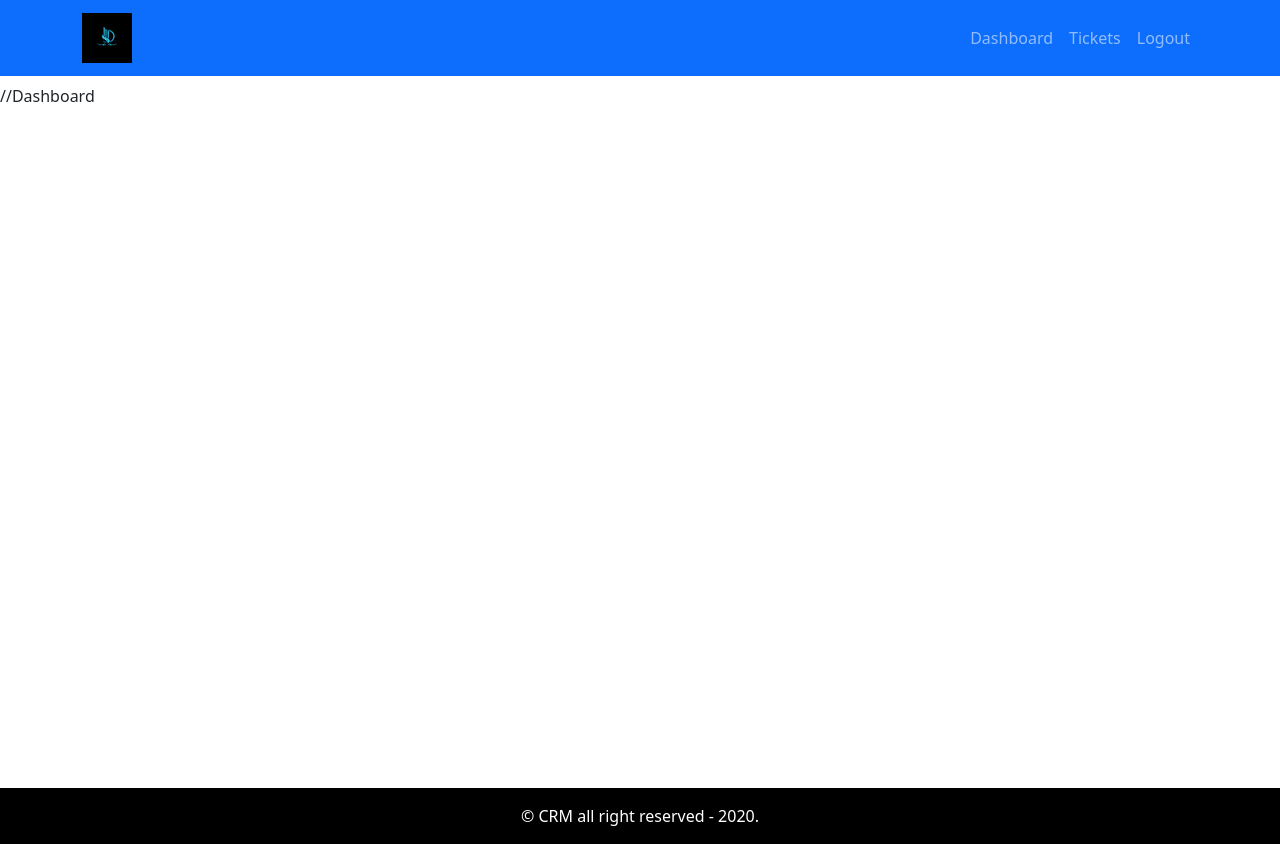
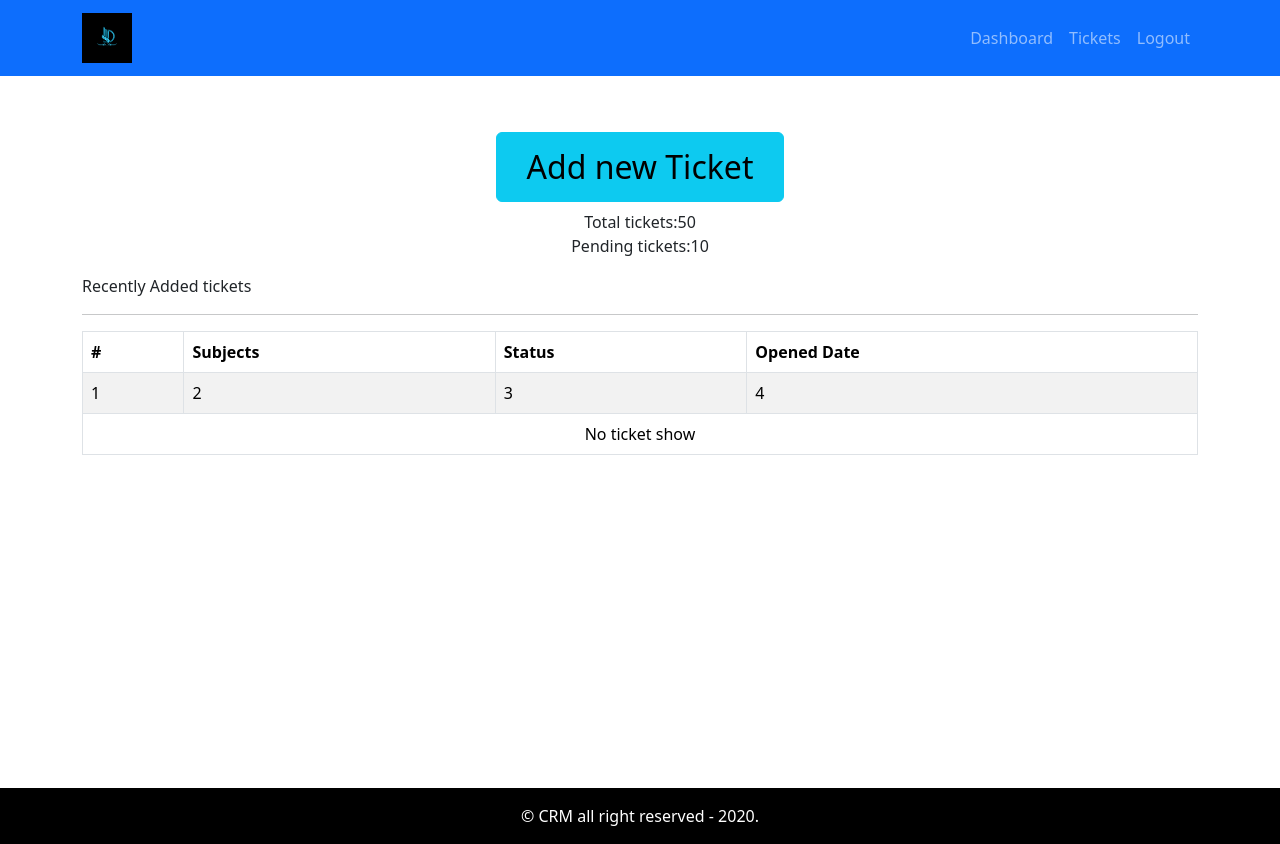
Before and after one commit to Prathamvv13/CRM-Ticket-System-Frontend, a React (Create React App) app: page / in a window 1280 px wide. Built offline with nearby package versions, Linux system fonts and the light colour scheme.

Commit message:
Added basic layout of ticket table

```diff
--- a/src/App.js
+++ b/src/App.js
@@ -1,6 +1,7 @@
 // import logo from './logo.svg';
 import './App.css';
 import DefaultLayout from './components/login/layout/partials/DefaultLayout';
+import Dashboard from './page/Dashboard/Dashboard.page';
 // import {Button} from "react-bootstrap";
 import Entry from './page/entry-page';
 
@@ -10,7 +11,7 @@ function App() {
     <div className="App">
       {/* <Entry/> */}
       <DefaultLayout>
-        //Dashboard
+        <Dashboard/>
       </DefaultLayout>
     </div>
   );
--- /dev/null
+++ b/src/components/login/TicketTable.comp.js
@@ -0,0 +1,33 @@
+import React from 'react'
+import { Table } from "react-bootstrap";
+export const TicketTable= () => {
+  return (
+    <div>
+        <Table striped bordered hover>
+      <thead>
+        <tr>
+          <th>#</th>
+          <th>Subjects</th>
+          <th>Status</th>
+          <th>Opened Date</th>
+        </tr>
+      </thead>
+      <tbody>
+            <tr>
+              <td>1</td>
+              <td>2
+              </td>
+              <td>3</td>
+              <td>4</td>
+            </tr>
+          <tr>
+            <td colSpan="4" className="text-center">
+              No ticket show{" "}
+            </td>
+          </tr>
+      </tbody>
+    </Table>
+
+    </div>
+  );
+};
--- /dev/null
+++ b/src/page/Dashboard/Dashboard.page.js
@@ -0,0 +1,31 @@
+import React from 'react'
+import { Container,Row,Col,Button } from 'react-bootstrap'
+import {TicketTable} from "../../components/login/TicketTable.comp"
+const Dashboard = () => {
+  return (
+    <Container>
+        <Row>
+            <Col className='text-center mt-5 mb-2'>
+            <Button variant='info' style={{fontSize: "2rem", padding: "10px 30px"}}>Add new Ticket</Button>
+            </Col>
+        </Row>
+        <Row>
+        <Col className="text-center  mb-2">
+          <div>Total tickets:50</div>
+          <div>Pending tickets:10</div>
+        </Col>
+      </Row>
+      <Row>
+        <Col className="mt-2">Recently Added tickets</Col>
+      </Row>
+      <hr />
+      <Row>
+        <Col className="recent-ticket">
+          <TicketTable/>
+        </Col>
+      </Row>
+    </Container>
+  );
+};
+
+export default Dashboard
```
Also changed, not shown: 1 other file (tests, documents, lock files or other folders).
